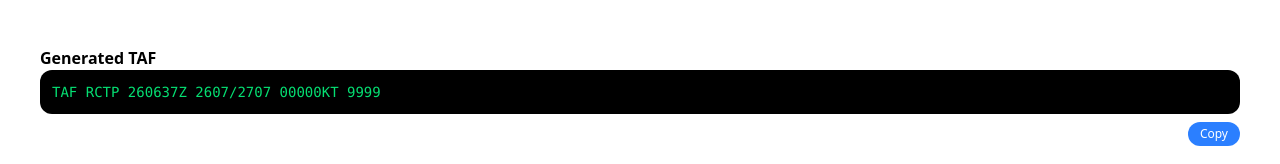
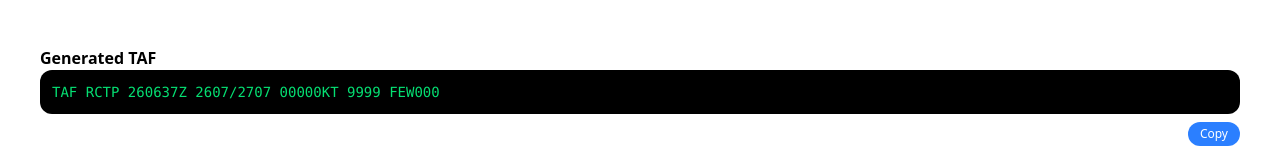
Before and after one commit to sprangdes/taf-visual-builder, a React (Vite) app: page / in a window 1280 px wide. Shown: the part 706-870 px from the top of the page. Built offline with nearby package versions, Linux system fonts and the light colour scheme.

Commit message:
更新 TafBuilder 組件，為雲層數據新增預設值處理，改善顯示邏輯

```diff
--- a/src/TafBuilder.tsx
+++ b/src/TafBuilder.tsx
@@ -85,6 +85,10 @@ function emptyWeather({
   weather = [],
   clouds = [],
 }: Partial<WeatherState> = {}): WeatherState {
+  let cloudsArr = clouds;
+  if (!cloudsArr || cloudsArr.length === 0) {
+    cloudsArr = [{ amount: "FEW", height: 0 }];
+  }
   return {
     wind: {
       dir: wind?.dir ?? 0,
@@ -93,7 +97,7 @@ function emptyWeather({
     },
     visibility,
     weather,
-    clouds,
+    clouds: cloudsArr,
   };
 }
 
@@ -119,12 +123,18 @@ function formatClouds(clouds: { amount: string; height: number; cb?: boolean; tc
     .join(" ");
 }
 
-function formatWeatherState(state: WeatherState) {
+function formatWeatherState(state: WeatherState, isBase: boolean = false) {
   const wind = state.enabledBlocks?.wind ? formatWind(state.wind) : '';
   const vis = state.enabledBlocks?.vis ? String(state.visibility >= 10000 ? 9999 : state.visibility).padStart(4, '0') : '';
   const weather = state.enabledBlocks?.vis ? (state.weather || []).join('') : '';
-  const clouds = state.enabledBlocks?.clouds ? formatClouds(state.clouds) : '';
-  return [wind, vis, weather, clouds].filter(Boolean).join(' ');
+  let cloudsStr = '';
+  if (isBase) {
+    let cloudsArr = state.clouds && state.clouds.length > 0 ? state.clouds : [{ amount: "FEW", height: 0 }];
+    cloudsStr = formatClouds(cloudsArr);
+  } else {
+    cloudsStr = state.enabledBlocks?.clouds ? formatClouds(state.clouds) : '';
+  }
+  return [wind, vis, weather, cloudsStr].filter(Boolean).join(' ');
 }
 
 function generateTAF(taf: TAF) {
@@ -153,10 +163,13 @@ function generateTAF(taf: TAF) {
   let toDay = fromDay + 1;
   const baseTo = `${String(toDay).padStart(2, "0")}${String(toHour).padStart(2, "0")}`;
   const header = `TAF ${taf.station} ${taf.issueTime} ${baseFrom}/${baseTo}`;
-  const baseLine = `${formatWeatherState({
-    ...taf.base,
-    enabledBlocks: { wind: true, vis: true, clouds: true },
-  })}`;
+  const baseLine = `${formatWeatherState(
+    {
+      ...taf.base,
+      enabledBlocks: { wind: true, vis: true, clouds: true },
+    },
+    true
+  )}`;
 
   const changes = (taf.changes || [])
     .filter(c => {
@@ -1040,6 +1053,7 @@ export default function TafBuilder() {
             })(),
             state: {
               ...taf.base,
+              clouds: (taf.base.clouds && taf.base.clouds.length > 0) ? taf.base.clouds : [{ amount: "FEW", height: 0 }],
               enabledBlocks: { wind: true, vis: true, clouds: true }
             },
           }}
@@ -1047,6 +1061,7 @@ export default function TafBuilder() {
             ...prev,
             base: {
               ...updated.state,
+              clouds: (updated.state.clouds && updated.state.clouds.length > 0) ? updated.state.clouds : [{ amount: "FEW", height: 0 }],
               enabledBlocks: undefined
             }
           }))}
```
